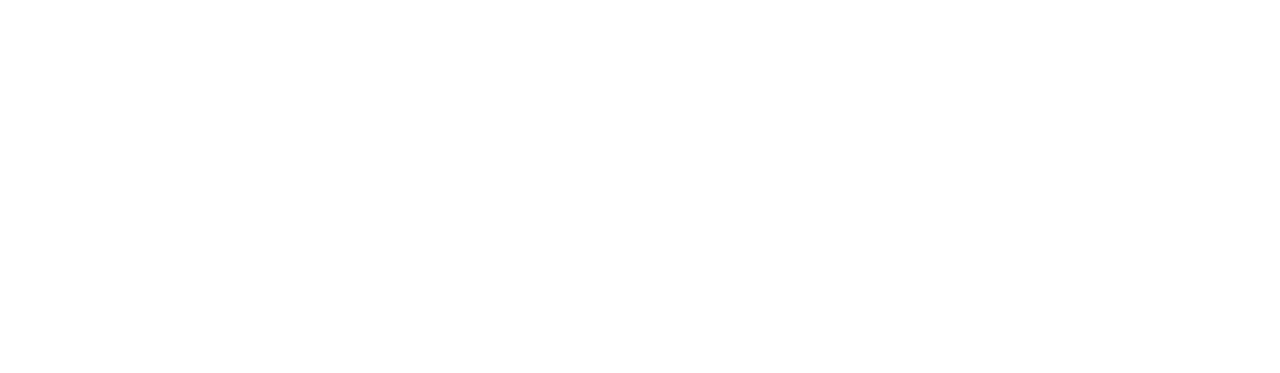
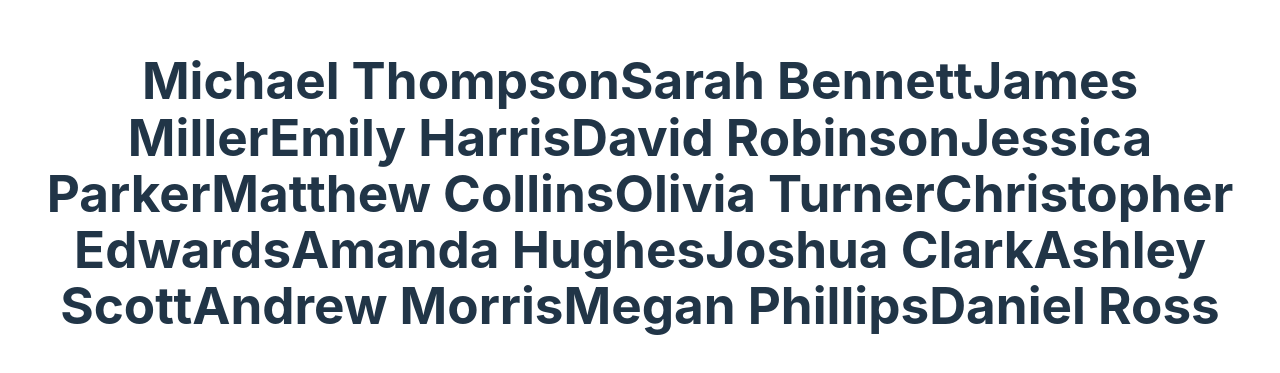
Before and after one commit to SantinoGiordano/storePageWebsite, a React (Vite) app: page / in a window 1280 px wide. Shown: the part 207-580 px from the top of the page. Built offline with nearby package versions, Linux system fonts and the light colour scheme.

Commit message:
created names, imported into app

```diff
--- a/src/App.tsx
+++ b/src/App.tsx
@@ -1,10 +1,13 @@
 
 import './App.css'
+
+import { Names } from './componets/Names'
 
 function App() {
 
   return (
     <>
+    <Names/>
     </>
   )
 }
--- /dev/null
+++ b/src/componets/Names.tsx
@@ -0,0 +1,24 @@
+export function Names(){
+
+    const names = [
+       ' Michael Thompson',
+        'Sarah Bennett',
+        'James Miller',
+        'Emily Harris',
+        'David Robinson',
+        'Jessica Parker',
+        'Matthew Collins',
+        'Olivia Turner',
+        'Christopher Edwards',
+        'Amanda Hughes',
+        'Joshua Clark',
+        'Ashley Scott',
+        'Andrew Morris',
+        'Megan Phillips',
+        'Daniel Ross'
+    ]
+
+    return(
+        <h1>{names}</h1>
+    )
+}
```
